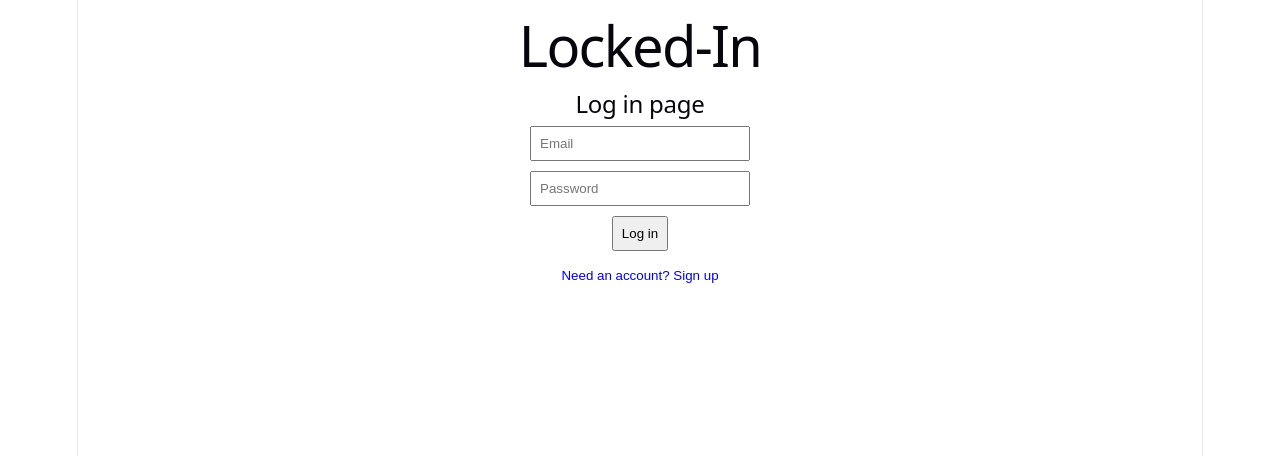
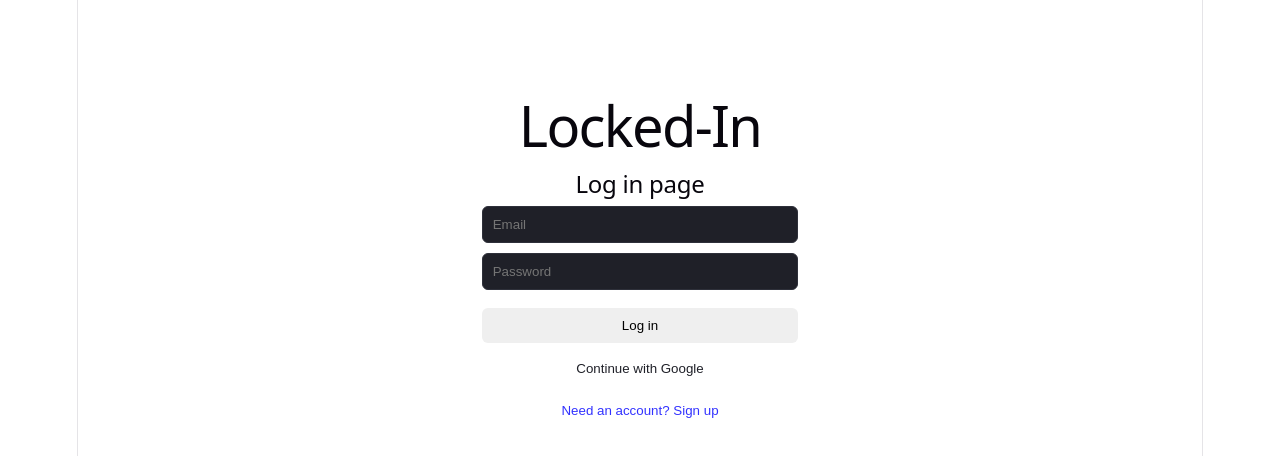
Before and after one commit to Darren50/Locked-In, a React app in the folder web/: page / in a window 1280 px wide. Shown: the top 456 px of the page. Built offline with nearby package versions, Linux system fonts and the light colour scheme; no server answers; the HTML template or start-up script is replaced by a standard one.

Commit message:
Installed Google ReCAPTCHA component. Added Google sign in. CAPTCHA is now required when signing in with email or a Google account

```diff
--- a/web/package.json
+++ b/web/package.json
@@ -13,7 +13,8 @@
     "firebase": "^12.13.0",
     "react": "^19.2.6",
     "react-calendar": "^6.0.1",
-    "react-dom": "^19.2.6"
+    "react-dom": "^19.2.6",
+    "react-google-recaptcha": "^3.1.0"
   },
   "devDependencies": {
     "@eslint/js": "^10.0.1",
--- a/web/src/App.jsx
+++ b/web/src/App.jsx
@@ -1,18 +1,21 @@
 import { useState, useEffect } from "react"
 import { onAuthStateChanged } from "firebase/auth"
 import { auth } from "./firebase"
-import Login from "./LoginAndRegistration"
+import Login from "./components/LoginAndRegistration"
 import ToDoList from "./components/ToDoList"
 import SideBar from "./components/SideBar"
+import Captcha from "./components/Captcha"
 
 export default function App() {
   const [user, setUser] = useState(null)
   const [loading, setLoading] = useState(true)
+  const [captchaPassed, setCaptchaPassed] = useState(false)
 
   useEffect(() => {
     const unsubscribe = onAuthStateChanged(auth, (currentUser) => {
       setUser(currentUser)
       setLoading(false)
+      if (!currentUser) setCaptchaPassed(false)
     })
     return unsubscribe
   }, [])
@@ -21,12 +24,18 @@ export default function App() {
     return <p style = {{textAlign: "center", marginTop: 80}}>Loading...</p>
   }
 
-  return user ? (
+  if (!user) {
+    return <Login />
+  }
+
+  if (!captchaPassed) {
+    return <Captcha onSuccess={() => setCaptchaPassed(true)} />
+  }
+
+  return (
     <div className="app">
       <SideBar user={user} />
       <ToDoList user={user} />
     </div>
-  ) : (
-    <Login />
   )
 }
--- a/web/src/LoginAndRegistration.jsx
+++ /dev/null
@@ -1,61 +0,0 @@
-import { useState } from "react"
-import { createUserWithEmailAndPassword, signInWithEmailAndPassword } from "firebase/auth"
-import { auth } from "./firebase"
-
-export default function Login() {
-  const [email, setEmail] = useState("")
-  const [password, setPassword] = useState("")
-  const [isSignUp, setIsSignUp] = useState(false)
-  const [error, setError] = useState("")
-
-  const handleSubmit = async (e) => {
-    e.preventDefault()
-    setError("")
-    try {
-      if (isSignUp) {
-        await createUserWithEmailAndPassword(auth, email, password)
-      } else {
-        await signInWithEmailAndPassword(auth, email, password)
-      }
-    } catch (error) {
-      setError(error.message)
-    }
-  }
-
-  return (
-    <div>
-      <h1>Locked-In</h1>
-      <h2>{isSignUp ? "Sign up page" : "Log in page"}</h2>
-      <form onSubmit={handleSubmit}>
-        <input
-          type="email"
-          placeholder="Email"
-          value={email}
-          onChange={(e) => setEmail(e.target.value)}
-          style={{ width: "200px", padding: 8, marginBottom: 10 }}
-          required
-        />
-        <div>
-          <input
-            type="password"
-            placeholder="Password"
-            value={password}
-            onChange={(e) => setPassword(e.target.value)}
-            style={{ width: "200px", padding: 8, marginBottom: 10 }}
-            required
-          />
-        </div>
-        <button type="submit" style={{ width: "auto", padding: 8 }}>
-          {isSignUp ? "Create account" : "Log in"}
-        </button>
-      </form>
-      {error && <p style={{ color: "red", fontSize: 14 }}>{error}</p>}
-      <button
-        onClick={() => setIsSignUp(!isSignUp)}
-        style={{ marginTop: 16, background: "none", border: "none", color: "blue", cursor: "pointer" }}
-      >
-        {isSignUp ? "Already have an account? Log in" : "Need an account? Sign up"}
-      </button>
-    </div>
-  )
-}
--- /dev/null
+++ b/web/src/components/Captcha.css
@@ -0,0 +1,25 @@
+.captcha-gate {
+    max-width: 360px;
+    margin: 100px auto;
+    text-align: center;
+}
+
+.captcha-gate .captcha-wrap {
+    display: flex;
+    justify-content: center;
+    margin: 20px 0;
+}
+
+.captcha-gate button {
+    padding: 10px 24px;
+    border-radius: 6px;
+    border: none;
+    background: white;
+    color: #333;
+    cursor: pointer;
+}
+
+.captcha-gate button:disabled {
+    opacity: 0.5;
+    cursor: not-allowed;
+}
--- /dev/null
+++ b/web/src/components/Captcha.jsx
@@ -0,0 +1,26 @@
+import { useState } from "react";
+import ReCAPTCHA from "react-google-recaptcha";
+import "./Captcha.css";
+
+const RECAPTCHA_SITE_KEY = "6LdaGhktAAAAAIvkFUyhtdGjmSQ2A5f3gKrwZVWP"; //V2 test key
+
+export default function Captcha({ onSuccess }) {
+    const [captchaToken, setCaptchaToken] = useState(null);
+
+    return (
+        <div className="captcha-gate">
+            <h1>Locked-In</h1>
+            <h2>Verify you are human</h2>
+            <div className="captcha-container">
+                <ReCAPTCHA
+                    sitekey={RECAPTCHA_SITE_KEY}
+                    onChange={(t) => setCaptchaToken(t)}
+                    onExpired={() => setCaptchaToken(null)}
+                />
+            </div>
+            <button disabled={!captchaToken} onClick={onSuccess}>
+                Continue
+            </button>
+        </div>
+    );
+}
--- /dev/null
+++ b/web/src/components/LoginAndRegistration.css
@@ -0,0 +1,52 @@
+.login-container {
+    max-width: 320px;
+    margin: 80px auto;
+    text-align: center;
+}
+
+.login-container input {
+    width: 100%;
+    padding: 10px;
+    margin-bottom: 10px;
+    border-radius: 6px;
+    border: 1px solid #2e303a;
+    background: #1f2028;
+    color: white;
+    box-sizing: border-box;
+}
+
+.login-container button[type="submit"],
+.google-button {
+    width: 100%;
+    padding: 10px;
+    border-radius: 6px;
+    border: none;
+    cursor: pointer;
+    margin-top: 8px;
+}
+
+.google-button {
+    background: white;
+    color: #1f2028;
+    font-weight: 500;
+}
+
+.captcha-wrap {
+    display: flex;
+    justify-content: center;
+    margin: 10px 0;
+}
+
+.login-error {
+    color: #ff5252;
+    font-size: 14px;
+    margin-top: 10px;
+}
+
+.toggle-link {
+    background: none;
+    border: none;
+    color: rgb(50, 50, 255);
+    cursor: pointer;
+    margin-top: 16px;
+}
--- /dev/null
+++ b/web/src/components/LoginAndRegistration.jsx
@@ -0,0 +1,88 @@
+import { useState } from "react";
+import {
+  createUserWithEmailAndPassword,
+  signInWithEmailAndPassword,
+  GoogleAuthProvider,
+  signInWithPopup
+} from "firebase/auth";
+import { auth } from "../firebase";
+import "./LoginAndRegistration.css";
+
+export default function Login() {
+  const [email, setEmail] = useState("");
+  const [password, setPassword] = useState("");
+  const [isSignUp, setIsSignUp] = useState(false);
+  const [error, setError] = useState("");
+
+  const handleEmail = async (e) => {
+    e.preventDefault();
+    setError("");
+    try {
+      if (isSignUp) {
+        await createUserWithEmailAndPassword(auth, email, password);
+      } else {
+        await signInWithEmailAndPassword(auth, email, password);
+      }
+    } catch (error) {
+      setError(error.message);
+    }
+  };
+
+  const handleGoogle = async () => {
+    setError("");
+    try {
+      const provider = new GoogleAuthProvider();
+      await signInWithPopup(auth, provider);
+    } catch (error) {
+      setError(error.message);
+    }
+  };
+
+  return (
+    <div className="login-container">
+      <h1>Locked-In</h1>
+      <h2>{isSignUp ? "Sign up page" : "Log in page"}</h2>
+
+      {/*Email sign in/up*/}
+      <form onSubmit={handleEmail}>
+        <input
+          type="email"
+          placeholder="Email"
+          value={email}
+          onChange={(e) => setEmail(e.target.value)}
+          required
+        />
+        <div>
+          <input
+            type="password"
+            placeholder="Password"
+            value={password}
+            onChange={(e) => setPassword(e.target.value)}
+            required
+          />
+        </div>
+
+        <button
+          type="submit"
+          className="submit-button">
+          {isSignUp ? "Create account" : "Log in"}
+        </button>
+      </form>
+
+      <button
+        type="button"
+        onClick={handleGoogle}
+        className="google-button"
+        >Continue with Google
+      </button>
+
+      {error && <p className="login-error">{error}</p>}
+
+      <button
+        className="toggle-link"
+        onClick={() => setIsSignUp(!isSignUp)}>
+        {isSignUp ? "Already have an account? Log in" : "Need an account? Sign up"}
+      </button>
+    </div>
+  );
+}
```
Also changed, not shown: 1 other file (tests, documents, lock files or other folders).
